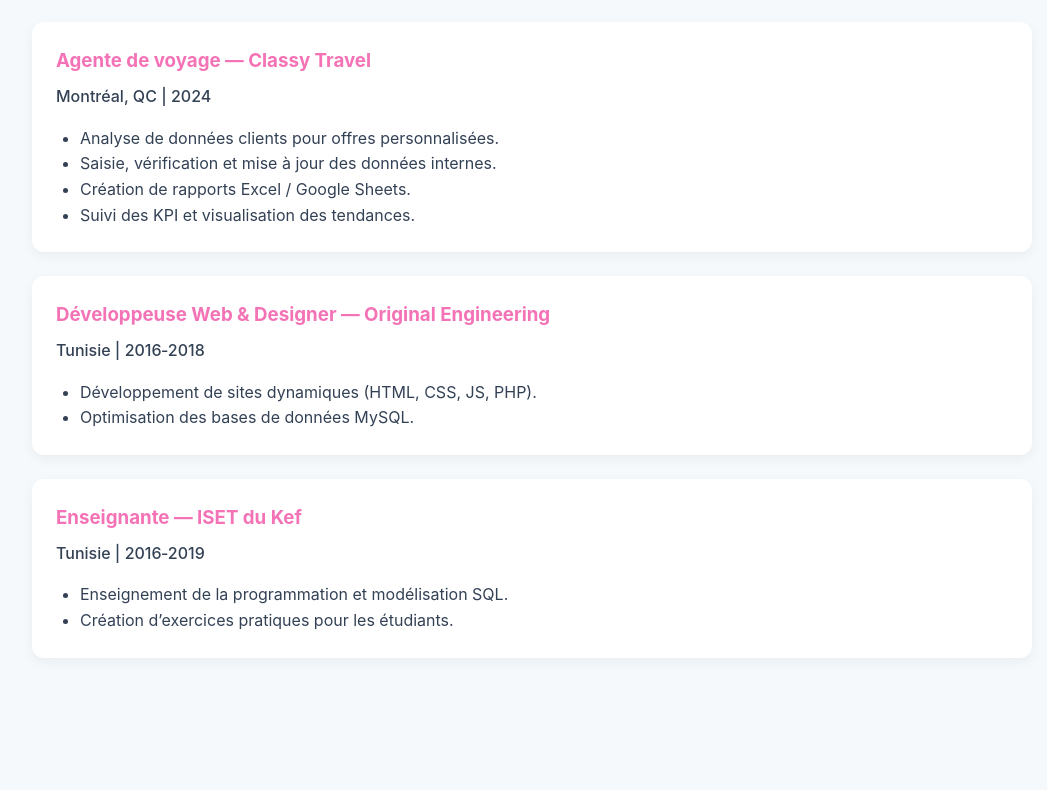
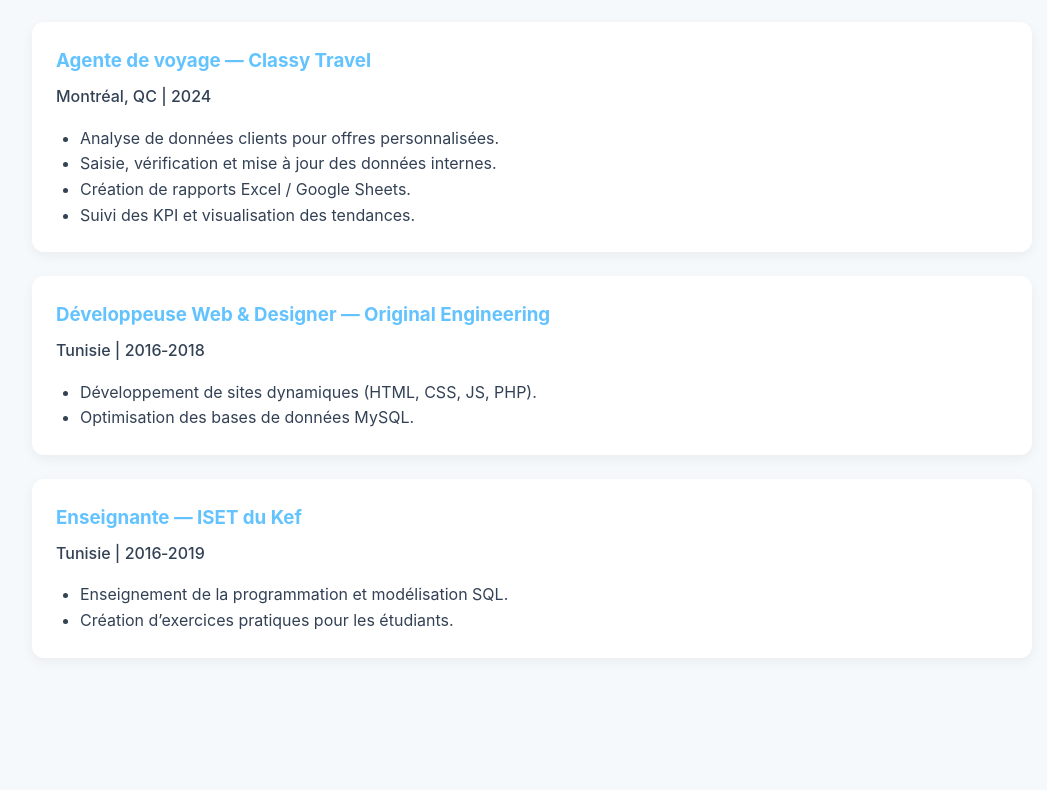
Before and after one commit to Amani-Tlili/amanitlili-portfolio, a plain HTML site: page index.html in a window 1280 px wide. Shown: the part 641-1431 px from the top of the page, without its empty margins (108-1155 px from the left). Drawn offline with Linux system fonts and the light colour scheme.

Commit message:
Update style.css

```diff
--- a/css/style.css
+++ b/css/style.css
@@ -2,7 +2,7 @@
 :root {
   --bg: #f5f9fc;
   --primary: #60a5fa;
-  --secondary: #f472b6;
+  --secondary: #63C3FF;
   --accent: #34d399;
   --text: #334155;
 }
```
